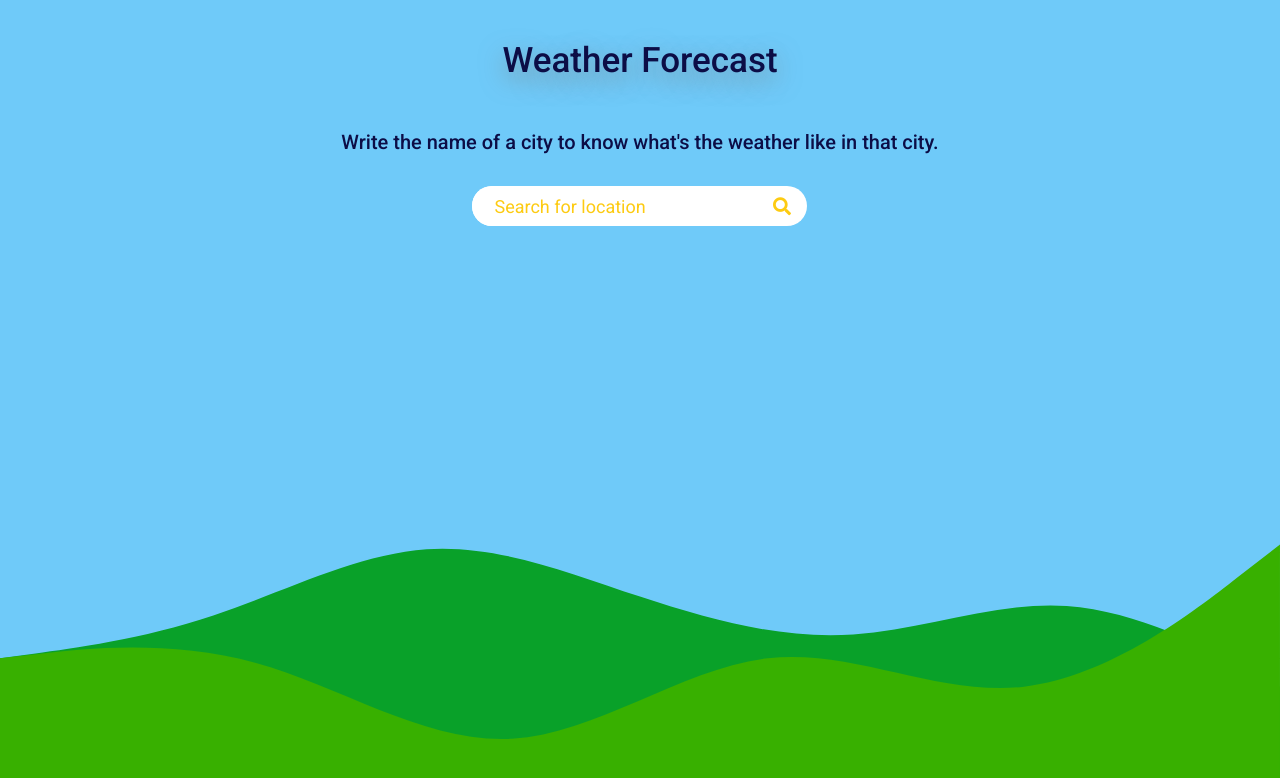
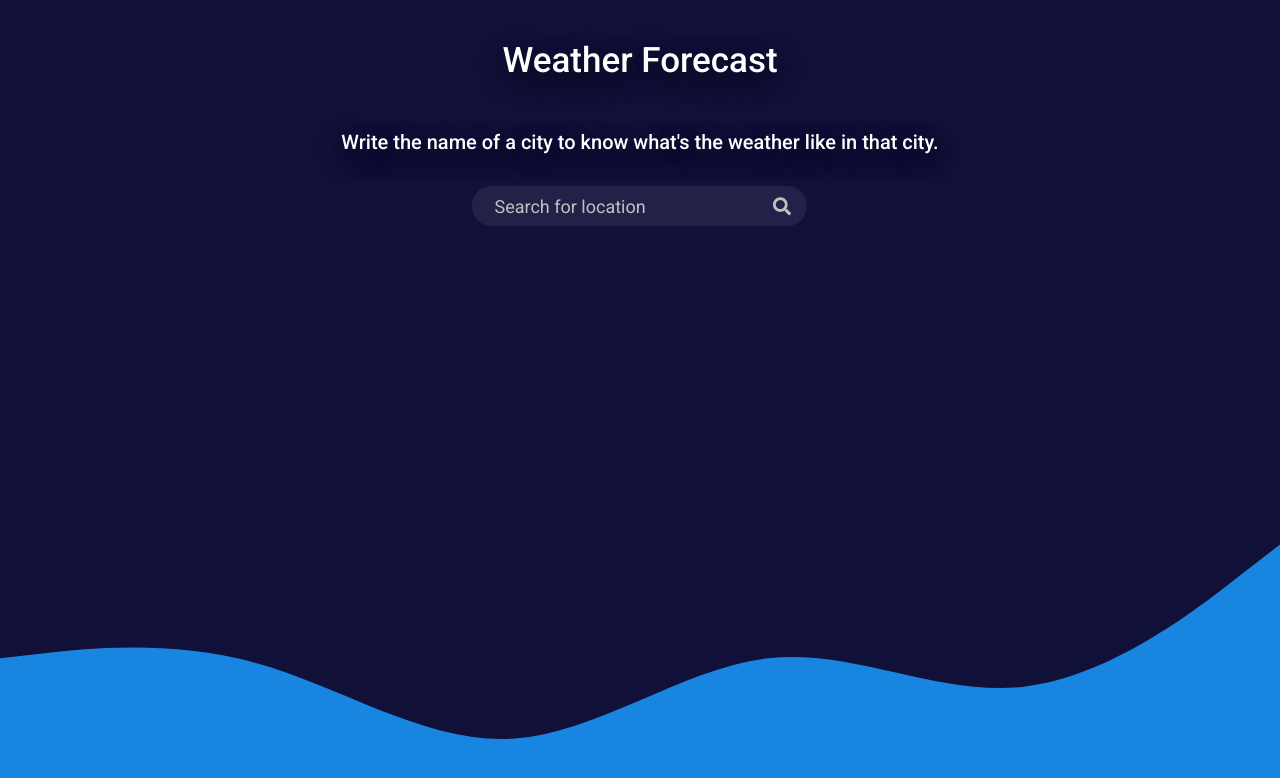
Before and after one commit to IsaiJesus/Weather-App, a React (Create React App) app: page / in a window 1280 px wide. Shown: the top 778 px of the page. Built offline with nearby package versions, Linux system fonts and the light colour scheme.

Commit message:
Weather App with React js modified bg and shadows

```diff
--- a/src/App.js
+++ b/src/App.js
@@ -44,12 +44,7 @@ function App() {
           viewBox="0 0 1440 320"
         >
           <path
-            fill="#09a129"
-            fillOpacity="1"
-            d="M0,160L40,154.7C80,149,160,139,240,112C320,85,400,43,480,37.3C560,32,640,64,720,90.7C800,117,880,139,960,133.3C1040,128,1120,96,1200,101.3C1280,107,1360,149,1400,170.7L1440,192L1440,320L1400,320C1360,320,1280,320,1200,320C1120,320,1040,320,960,320C880,320,800,320,720,320C640,320,560,320,480,320C400,320,320,320,240,320C160,320,80,320,40,320L0,320Z"
-          ></path>
-          <path
-            fill="#38b000"
+            fill="#1886E0"
             fillOpacity="1"
             d="M0,160L48,154.7C96,149,192,139,288,165.3C384,192,480,256,576,250.7C672,245,768,171,864,160C960,149,1056,203,1152,192C1248,181,1344,107,1392,69.3L1440,32L1440,320L1392,320C1344,320,1248,320,1152,320C1056,320,960,320,864,320C768,320,672,320,576,320C480,320,384,320,288,320C192,320,96,320,48,320L0,320Z"
           ></path>
--- a/src/index.css
+++ b/src/index.css
@@ -5,31 +5,33 @@
 /*Background*/
 .background{
   min-height: 100vh;
-  background: #6FCAF9;
+  background: #101039;
 }
 
 /*Header*/
 
 .header{
-  color: rgb(12, 13, 70);
+  color: #fff;
   font-size: 35px;
-  text-shadow: rgba(128, 128, 128, 0.68) 0px 8px 24px;
+  text-shadow: rgba(0, 0, 0, 0.8) 0px 8px 24px;
 }
 
 /*Form*/
 
 .instruction{
   font-size: 20px;
-  color: rgb(12, 13, 70);
+  color: #fff;
+  text-shadow: rgba(0, 0, 0, 0.8) 0px 8px 24px;
 }
 
 .form{
-  background-color: #fff;
+  background: #222248;
   border-radius: 25px;
   max-width: 500px;
 }
 
 .form-input{
+  background: #222248;
   border: none;
   outline: none;
   padding-left: 22px;
@@ -40,11 +42,11 @@
 }
 
 .form-input:focus{
-  color: #000;
+  color: #fff;
 }
 
 .form-input::placeholder{
-  color: #fdcb12;
+  color: #c0c0c0;
 }
 
 .form-button{
@@ -53,22 +55,21 @@
   background: none;
   height: 40px;
   width: 60px;
-  color: #fdcb12;
+  color: #c0c0c0;
   outline: none;
   font-size: 18px;
 }
 
 .form-button:hover{
-  color: #000;
+  color: #fff;
 }
 
 /*Today*/
 
 .today{
   color: #fff;
-  background-color: #18181B;
-  border: 1px solid rgb(40, 40, 40);
-  box-shadow: rgba(70, 70, 70, 0.35) 0px 5px 15px;
+  background: #222248;
+  box-shadow: rgba(0, 0, 0, 0.6) 0px 8px 24px;
   border-radius: 20px;
 }
 
@@ -95,7 +96,7 @@
 /*Information*/
 
 .information{
-  color: #FFC107;
+  color: #1886E0;
 }
 
 .information:hover{
@@ -105,14 +106,14 @@
 /*Days*/
 
 .days{
-  background-color: #18181B;
-  box-shadow: rgba(70, 70, 70, 0.35) 0px 5px 15px;
+  background: #222248;
+  box-shadow: rgba(0, 0, 0, 0.6) 0px 8px 24px;
   border-radius: 20px;
   color: #fff;
 }
 
 .days:hover{
-  background-color: #FDCB12;
+  background-color: #1886E0;
 }
 
 .days-icon{
@@ -136,9 +137,9 @@
   position: absolute;
   left: 8px;
   width: 16px;
-  background: #FDCB12;
+  background: #1886E0;
   animation: lds-facebook 1.2s cubic-bezier(0, 0.5, 0.5, 0.6) infinite;
-  box-shadow: rgba(148, 148, 148, 0.5) 0px 8px 24px;
+  box-shadow: rgba(0, 0, 0, 0.8) 0px 8px 24px;
 }
 .lds-facebook div:nth-child(1) {
   left: 8px;
@@ -166,22 +167,22 @@
 /*Error*/
 
 .error{
-  text-shadow: rgba(148, 148, 148, 0.5) 0px 8px 24px;
+  text-shadow: rgba(0, 0, 0, 0.8) 0px 8px 24px;
 }
 
 .error h3{
-  color: #FDCB12;
+  color: #1886E0;
 }
 
 .error i{
-  color: #FDCB12;
+  color: #1886E0;
   font-size: 22px;
 }
 
 /*Reload*/
 
 .reload{
-  background: #FDCB12;
+  background: #1886E0;
   border: none;
   padding: 10px 16px;
   border-radius: 5px;
@@ -190,6 +191,12 @@
 
 .reload:hover{
   background: none;
-  outline: 2px solid #FDCB12;
-  color: #FDCB12;
+  outline: 1px solid #1886E0;
+  color: #1886E0;
 }
+
+.reload:focus{
+  background: none;
+  border: 1px solid #1886E0;
+  color: #1886E0;
+}
```
